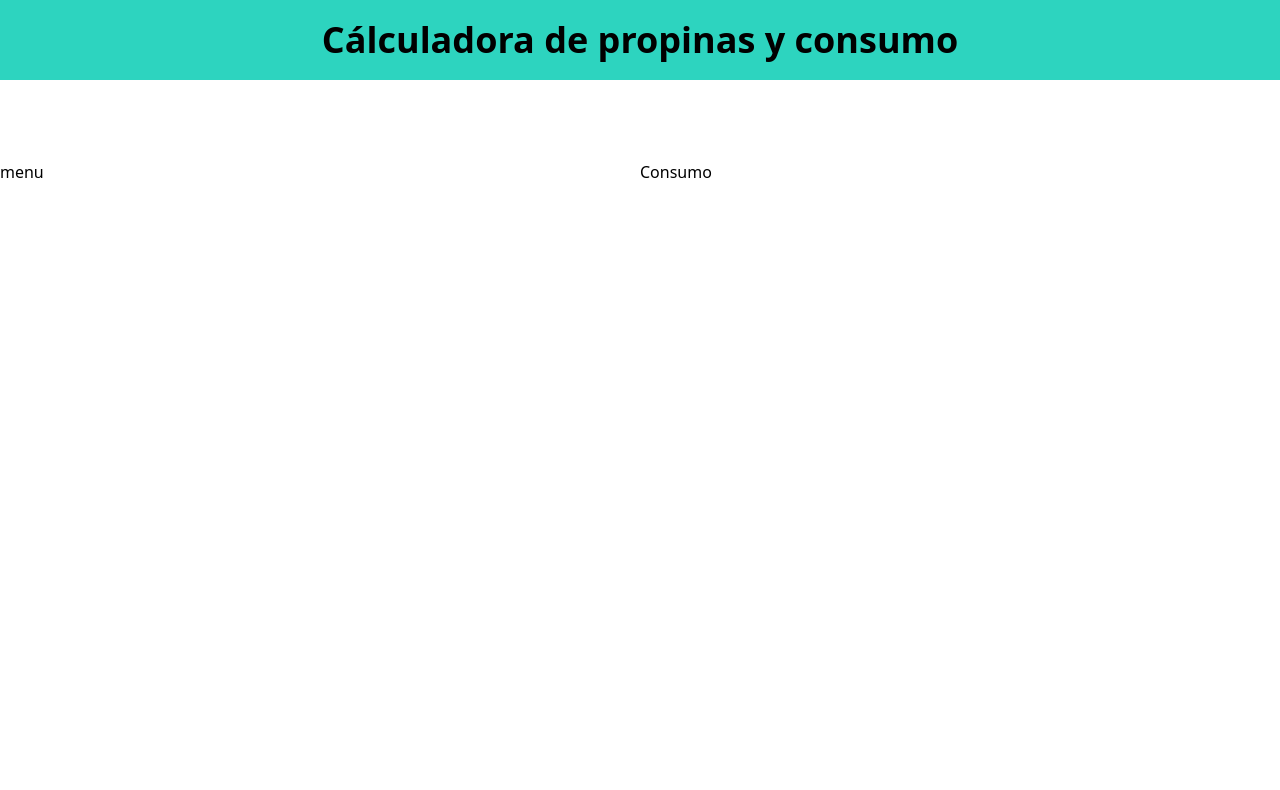
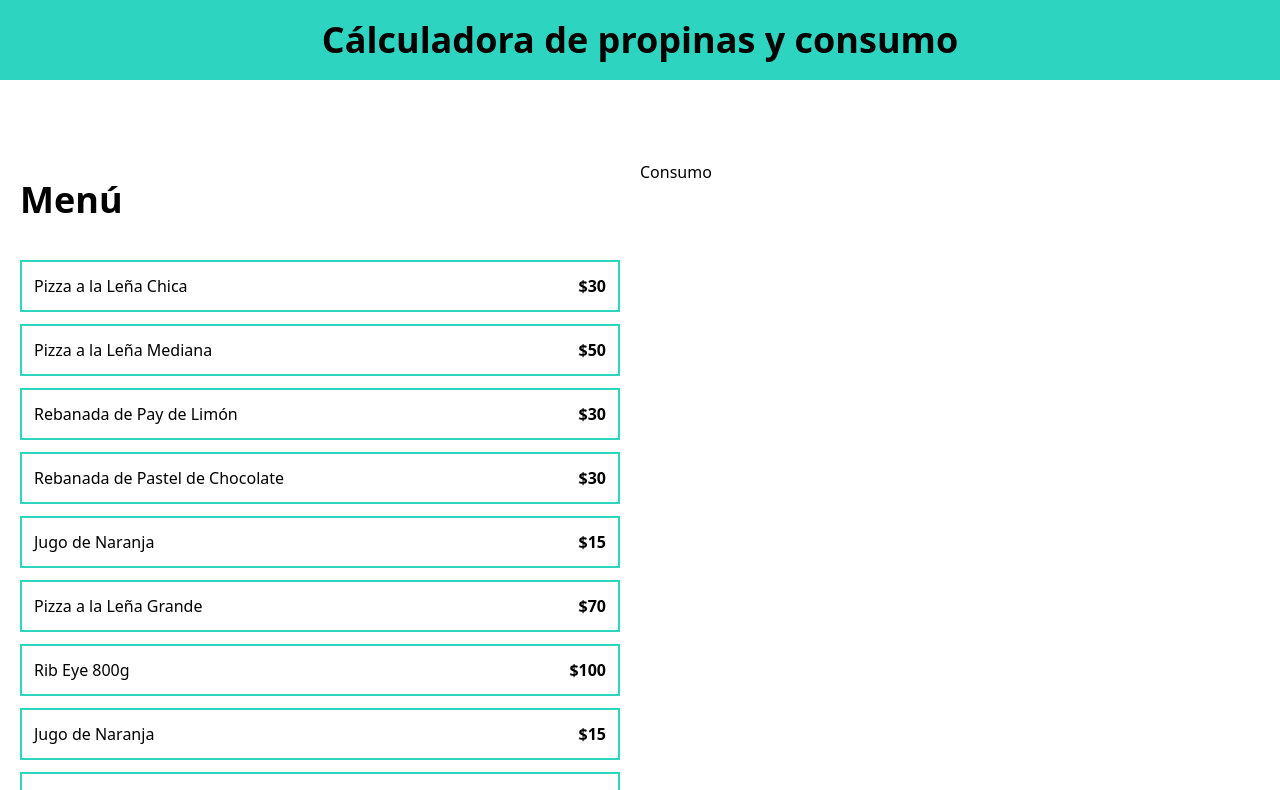
Before and after one commit to oscardenas17/CalculadoraPropinasTS, a React (Vite) app: page / in a window 1280 px wide. Shown: the top 790 px of the page. Built offline with nearby package versions, Linux system fonts and the light colour scheme.

Commit message:
primer listar del menú

```diff
--- a/src/App.tsx
+++ b/src/App.tsx
@@ -1,3 +1,4 @@
+import MenuItem from "./components/MenuItem";
 import { menuItems } from "./data/db";
 
 function App() {
@@ -14,13 +15,16 @@
       </header>
 
       <main className="max-w-7xl mx-auto py-20 grid md:grid-cols-2 ">
-        <div>
-
-          <h2>menu</h2>
+        <div className="p-5">
+          <h2 className="text-4xl font-black">Menú</h2>
+          <div className="space-y-3 mt-10">
+            {menuItems.map((item) => (
+              <MenuItem key={item.id} item={item} />
+            ))}
+          </div>
         </div>
 
         <div>
-
           <h2>Consumo</h2>
         </div>
       </main>
--- a/src/components/MenuItem.tsx
+++ b/src/components/MenuItem.tsx
@@ -1,9 +1,16 @@
+import type { MenuItem } from "../types";
 
+type MenuItemProps = {
+  item: MenuItem;
+};
 
-const MenuItem = () => {
+const MenuItem = ({ item }: MenuItemProps) => {
   return (
-    <div>MenuItem</div>
-  )
-}
+    <button className="border-2 border-teal-400 hover:bg-teal-200 w-full p-3 flex justify-between">
+      <p>{item.name}</p>
+      <p className="font-black">${item.price}</p>
+    </button>
+  );
+};
 
-export default MenuItem
+export default MenuItem;
```
